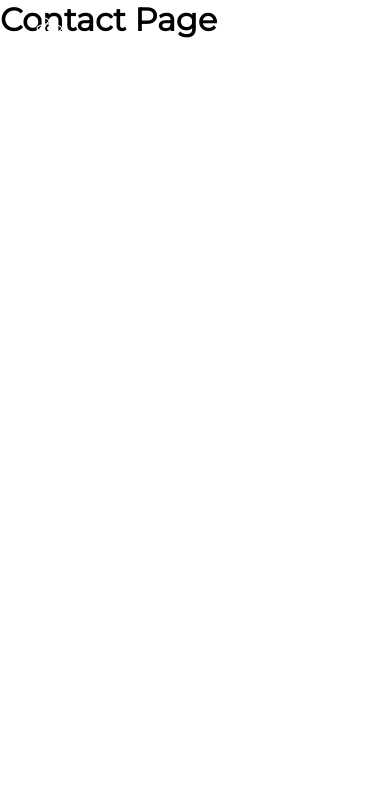
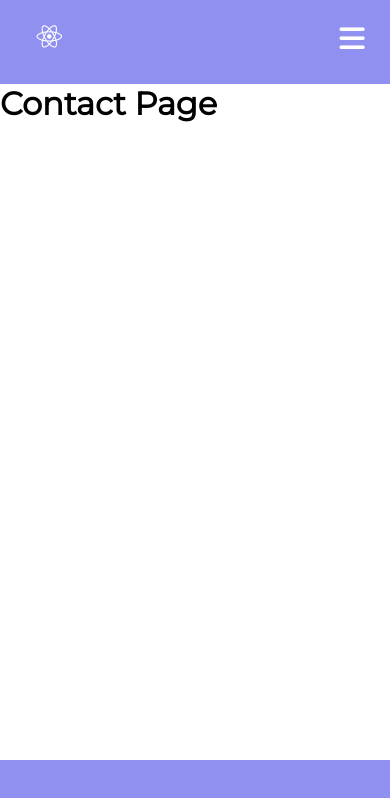
Before and after one commit to GlebTc/Edo-Renoz, a React (Create React App) app: page /contact in a window 390 px wide. Shown: the top 798 px of the page. Built offline with nearby package versions, Linux system fonts and the light colour scheme.

Commit message:
Some CSS adjustments to Navbar

```diff
--- a/src/sass/components/_footer.scss
+++ b/src/sass/components/_footer.scss
@@ -0,0 +1,8 @@
+.footer__container {
+    background-color: rgb(144, 144, 240);
+    height: 10vh;
+    display: flex;
+    justify-content: center;
+    align-items: center;
+    font-size: 1.2rem;
+}
--- a/src/sass/components/_navbar.scss
+++ b/src/sass/components/_navbar.scss
@@ -1,6 +1,6 @@
-.navbar__items {
+.navbar__container {
     background-color: rgb(144, 144, 240);
-    height: 80px;
+    height: 10vh;
     display: flex;
     justify-content: center;
     align-items: center;
@@ -51,7 +51,7 @@
 }
 
 @media screen and (max-width: 960px){
-    .navbar__items {
+    .navbar__container {
         position: relative;
     }
 
--- a/src/sass/main.scss
+++ b/src/sass/main.scss
@@ -8,3 +8,7 @@
     padding: 0;
     font-family: 'Montserrat', sans-serif;
 }
+
+.main__container {
+    min-height: 80vh;
+}
```
